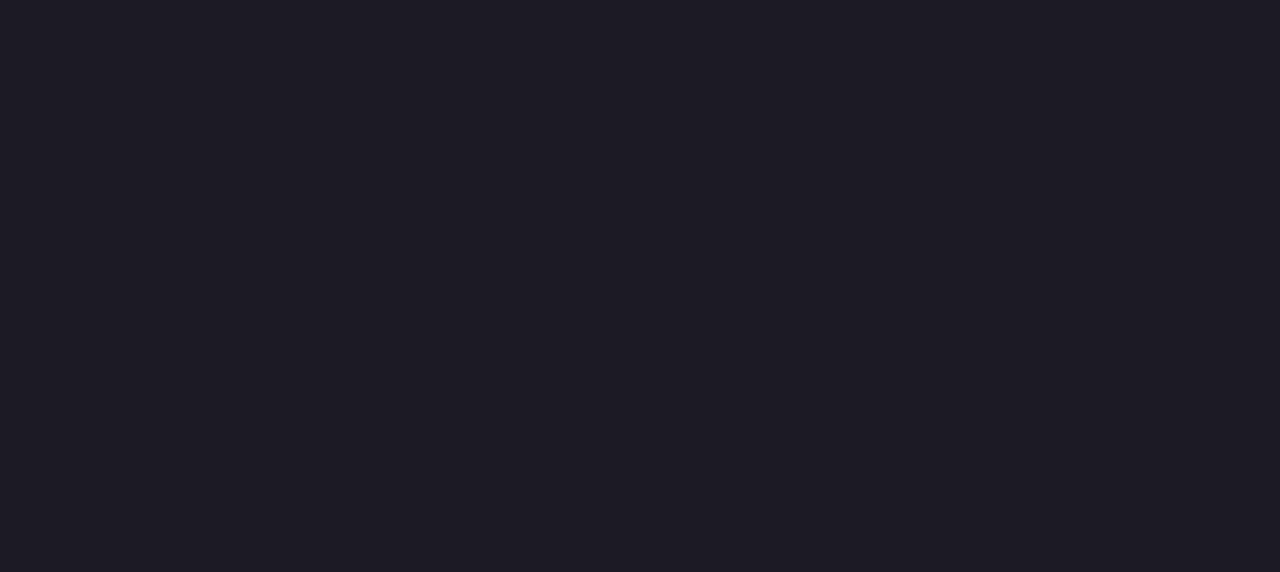
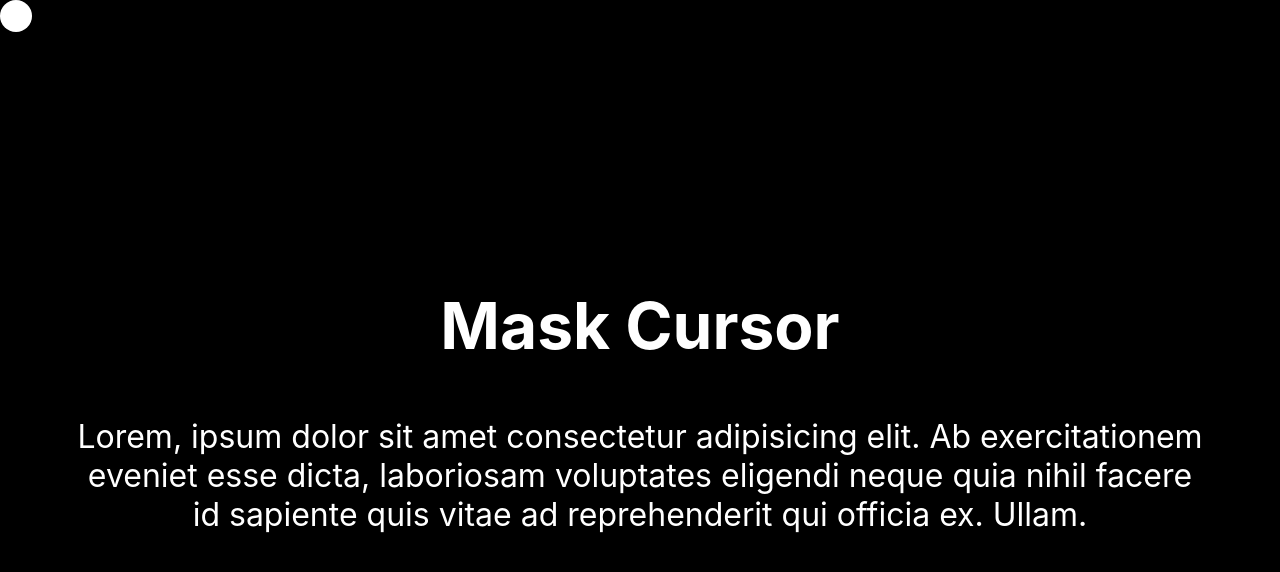
Before and after one commit to daramosn/motion-demos, a Vue app: page /mask-cursor in a window 1280 px wide. Before the commit this address had no page. Shown: the top 572 px of the page. Built offline with nearby package versions, Linux system fonts and the light colour scheme; a web font is replaced by a local one.

Commit message:
feat: add Mask cursor demo

```diff
--- a/src/router/index.ts
+++ b/src/router/index.ts
@@ -1,5 +1,6 @@
 import FloatingGallery from '@/views/FloatingGallery.vue'
 import HomePage from '@/views/HomePage.vue'
+import MaskCursor from '@/views/MaskCursor.vue'
 import { createRouter, createWebHistory } from 'vue-router'
 import InfiniteText from '../views/InfiniteText.vue'
 
@@ -12,7 +13,10 @@ const router = createRouter({
       component: HomePage
     },
     { path: '/infinite-text', name: 'Infinite text', component: InfiniteText },
-    { path: '/floating-gallery', name: 'Floating gallery', component: FloatingGallery }
+    { path: '/floating-gallery', name: 'Floating gallery', component: FloatingGallery },
+    { path: '/mask-cursor', name: 'Mask cursor', component: MaskCursor }
+    // { path: '/sticky-sections', name: 'Sticky sections', component: StickySections },
+    // { path: '/test', name: 'Test stuff', component: TestStuff }
   ]
 })
 
--- a/src/views/HomePage.vue
+++ b/src/views/HomePage.vue
@@ -5,6 +5,7 @@
       <ul>
         <li><RouterLink to="/infinite-text"> Infinite text with move on scroll</RouterLink></li>
         <li><RouterLink to="/floating-gallery"> Floating gallery</RouterLink></li>
+        <li><RouterLink to="/mask-cursor"> Mask cursor</RouterLink></li>
       </ul>
     </section>
   </main>
--- /dev/null
+++ b/src/views/MaskCursor.vue
@@ -0,0 +1,85 @@
+<template>
+  <main class="mask-cursor" @mousemove="mouseMoveHandler">
+    <section>
+      <h1>Mask Cursor</h1>
+      <p>
+        Lorem, ipsum dolor sit amet consectetur adipisicing elit. Ab exercitationem eveniet esse
+        dicta, laboriosam voluptates eligendi neque quia nihil facere id sapiente quis vitae ad
+        reprehenderit qui officia ex. Ullam.
+      </p>
+      <div class="circle"></div>
+    </section>
+  </main>
+</template>
+
+<script lang="ts" setup>
+import gsap from 'gsap'
+
+const mouseMoveHandler = (e: MouseEvent) => {
+  const { x, y } = e
+
+  const $circle = document.body.querySelector('.circle') as HTMLElement
+  const circleRadius = $circle.getBoundingClientRect().height / 2
+
+  // Vanilla (no smooth spring)
+  // $circle.style.left = x - circleBound.width / 2 + 'px'
+  // $circle.style.top = y - circleBound.height / 2 + 'px'
+
+  // // Motion one
+  // animate(
+  //   $circle,
+  //   { x: x - circleRadius, y: y - circleRadius },
+  //   { easing: spring({ mass: 1, damping: 17, stiffness: 400 }) }
+  // )
+
+  // GSAP
+  gsap.to($circle, {
+    x: x - circleRadius,
+    y: y - circleRadius,
+    duration: 1,
+    ease: 'elastic.out(1, 0.5)'
+  })
+}
+</script>
+
+<style>
+.mask-cursor {
+  background-color: black;
+  height: 100vh;
+  display: grid;
+  place-content: center;
+  text-align: center;
+  contain: layout;
+  padding: 32px max(32px, calc((100% - var(--body)) / 2));
+  h1 {
+    font-size: 64px;
+  }
+  p {
+    font-size: 32px;
+  }
+
+  section {
+    padding: 32px;
+
+    &:hover .circle {
+      width: 250px;
+      height: 250px;
+    }
+  }
+
+  .circle {
+    position: absolute;
+    top: 0;
+    left: 0;
+    border-radius: 50%;
+    width: 32px;
+    height: 32px;
+    background-color: white;
+    mix-blend-mode: difference;
+    pointer-events: none;
+    transition:
+      width 0.1s ease-in,
+      height 0.1s ease-in;
+  }
+}
+</style>
```
